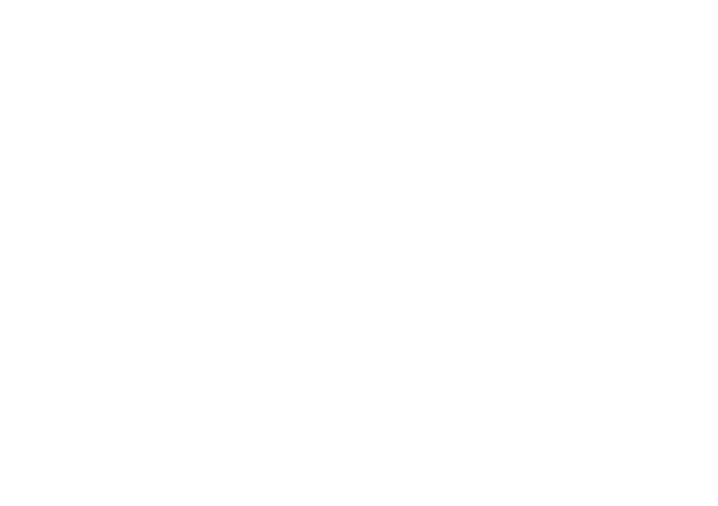
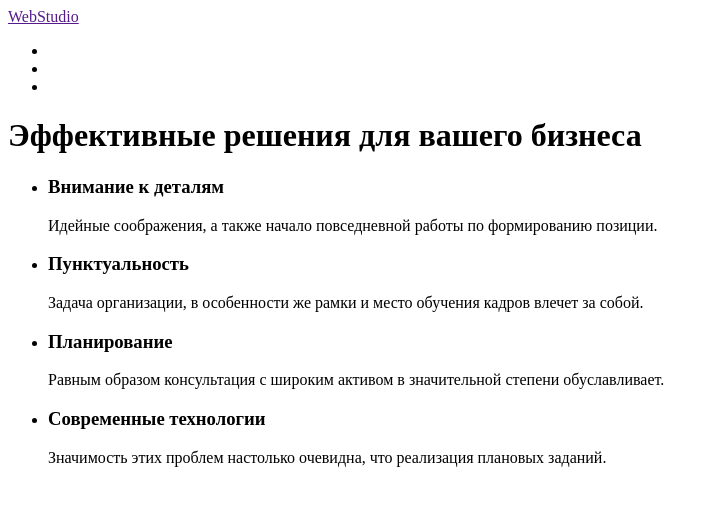
Before and after one commit to saveckiy/goit-markup-hw-01, a plain HTML site: page index.html in a window 1280 px wide. Shown: the whole page, without its empty margins (0-718 px from the left). Drawn offline with Linux system fonts and the light colour scheme.

Commit message:
Создание структуры хедера

```diff
--- a/index.html
+++ b/index.html
@@ -7,6 +7,58 @@
     <title>Document</title>
 </head>
 <body>
+    <header>
+        <header>
+            <span>
+                <a class="Logo" href="">WebStudio</a>
+            </span>
+            <nav>
+                <ul>
+                    <li><a href=""></a></li>
+                    <li><a href=""></a></li>
+                    <li><a href=""></a></li>
+                </ul>
+                <div>
+                    <ul>
+                        <a href=""></a>
+                        <a href=""></a>
+                    </ul>
+                </div>
+            </nav>
+        </header>
+        <div>
+            <h1>Эффективные решения для вашего бизнеса</h1>
+        </div>
+        <span>
+            <ul>
+                <li>
+                    <h3>Внимание к деталям</h3>
+                    <p>Идейные соображения, а также начало повседневной работы по формированию позиции.</p>
+                </li>
+                <li>
+                    <h3>Пунктуальность</h3>
+                    <p>Задача организации, в особенности же рамки и место обучения кадров влечет за собой.</p>
+                </li>
+                <li>
+                    <h3>Планирование</h3>
+                    <p>Равным образом консультация с широким активом в значительной степени обуславливает.</p>
+                </li>
+                <li>
+                    <h3>Современные технологии</h3>
+                    <p>Значимость этих проблем настолько очевидна, что реализация плановых заданий.</p>
+                </li>
+            </ul>
+        </span>
+    </header>
+
+    <main>
+
+    </main>
+
+
+    <footer>
+
+    </footer>
 
 </body>
 </html>
```
